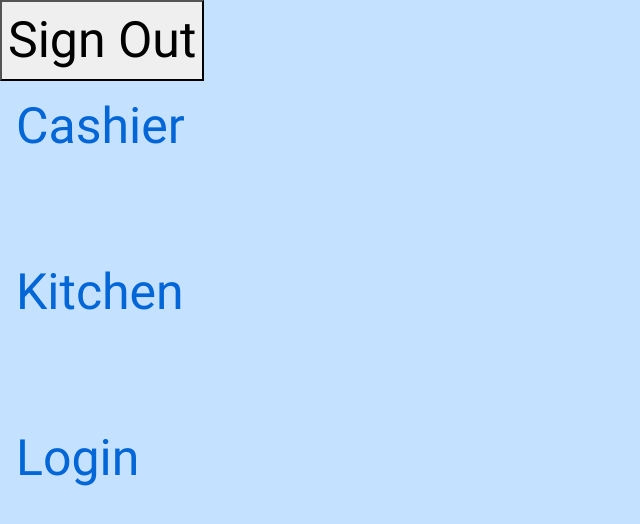
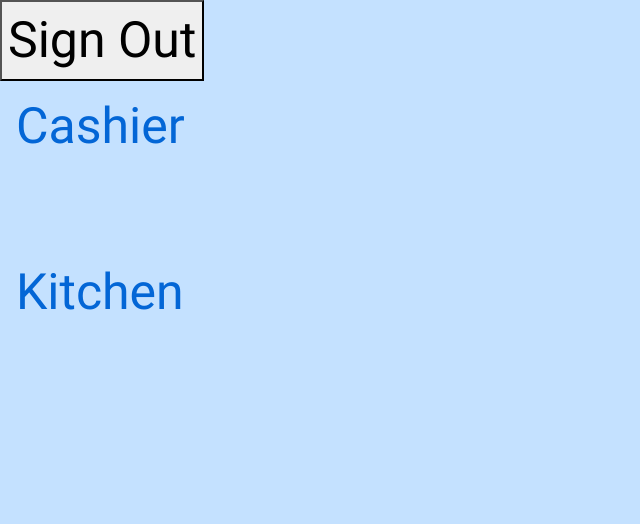
Before and after one commit to kevmich/CMPS285-Fall2020-Section2-Group-3, a React (Create React App) app in the folder KitchenVideoSystem/ClientApp/: page /home in a window 1280 px wide. Shown: the top 524 px of the page, without its empty margins (0-640 px from the left). Built offline with nearby package versions, Linux system fonts and the light colour scheme; sample sign-in values are in the browser's storage.

Commit message:
Deleted login button.

```diff
--- a/KitchenVideoSystem/ClientApp/src/App.js
+++ b/KitchenVideoSystem/ClientApp/src/App.js
@@ -1,12 +1,10 @@
 import React, { Component } from 'react';
-import { Route, Switch } from 'react-router';
+import { Route, Switch, Redirect } from 'react-router';
 import { Layout } from './components/Layout';
 import { Home } from './components/Home';
 import  Login  from './components/Login';
 import CashierScreen from './components/CashierScreen';
 import KitchenScreen from './components/KitchenScreen';
-import { Redirect } from 'react-router'
-
 import './custom.css'
 import ProtectedRoute from "./ProtectedRoute";
 
--- a/KitchenVideoSystem/ClientApp/src/components/Home.js
+++ b/KitchenVideoSystem/ClientApp/src/components/Home.js
@@ -37,8 +37,7 @@ export class Home extends Component {
             <NavLink tag={Link} to="/cashierscreen">Cashier</NavLink>
             <br />
             <NavLink tag={Link} to="/kitchenscreen">Kitchen</NavLink>
-            <br />
-            <NavLink tag={Link} to="/login">Login</NavLink>
+
       </div>
       );
 
```
